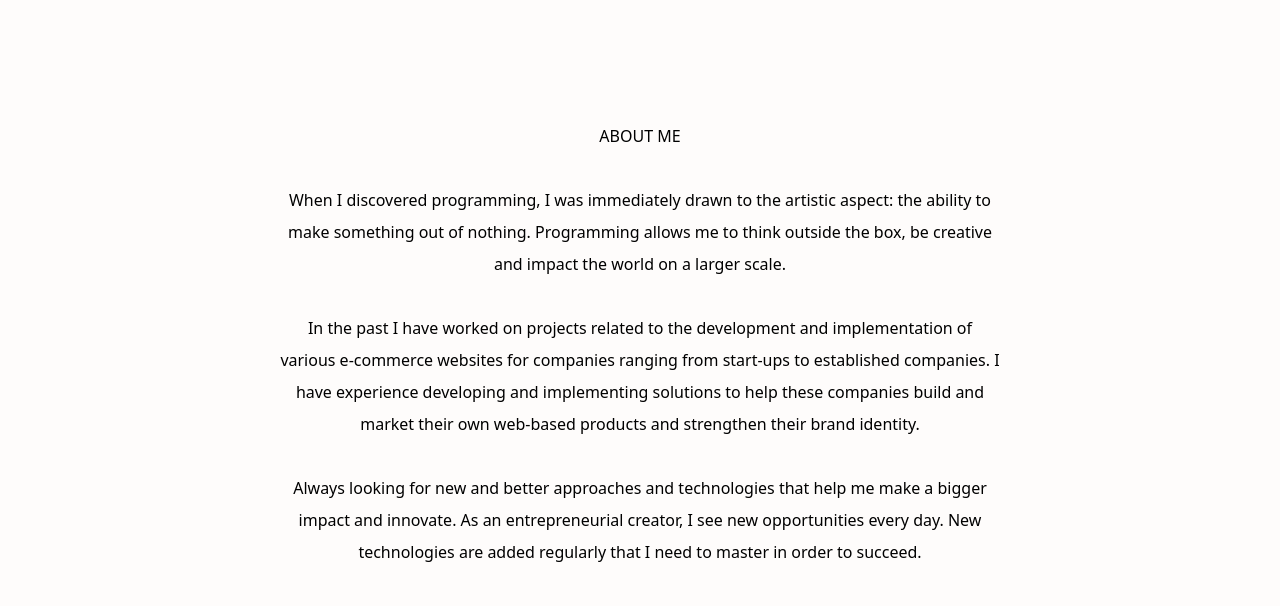
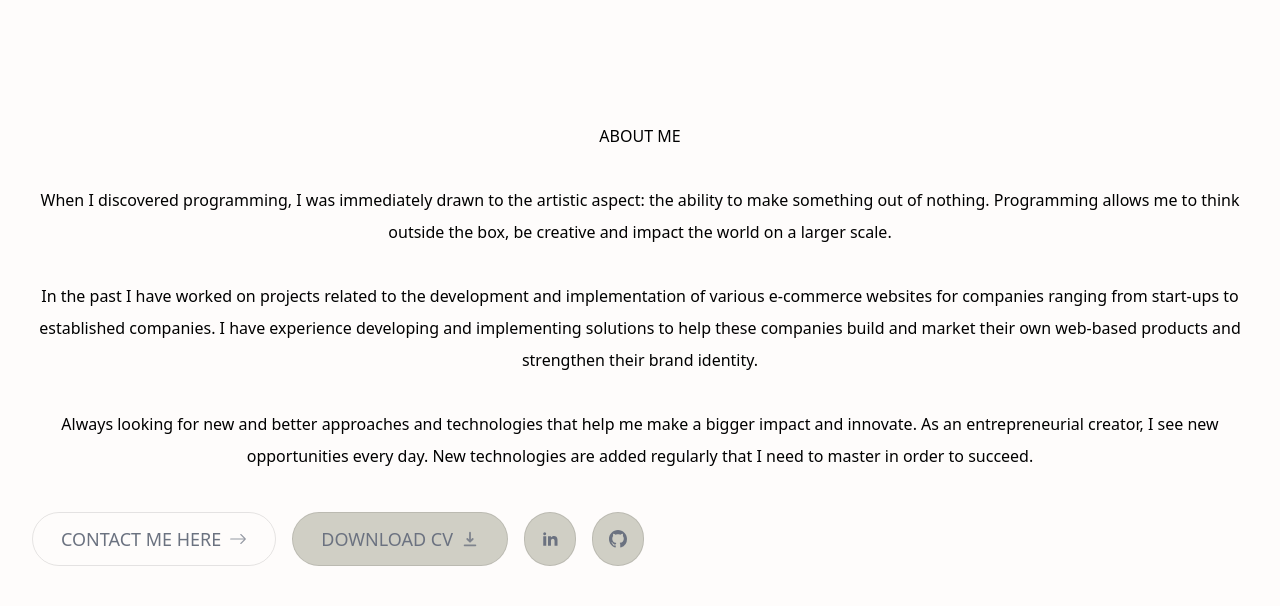
Before and after one commit to gmhislop/portfolio, a Next.js app: page / in a window 1280 px wide. Shown: the part 860-1466 px from the top of the page. Built offline with nearby package versions, Linux system fonts and the light colour scheme; no server answers.

Commit message:
[improvement] - About

```diff
--- a/src/components/modules/about.tsx
+++ b/src/components/modules/about.tsx
@@ -16,7 +16,7 @@
   return (
     <motion.section
       ref={ref}
-      className="mb-28 max-w-[45rem] text-center leading-8 sm:mb-40 scroll-m-28"
+      className="leading-8 text-center mb-28 sm:mb-40 scroll-m-28"
       initial={{ opacity: 0, y: 100 }}
       animate={{ opacity: 1, y: 0 }}
       transition={{ delay: 0.2 }}
```
